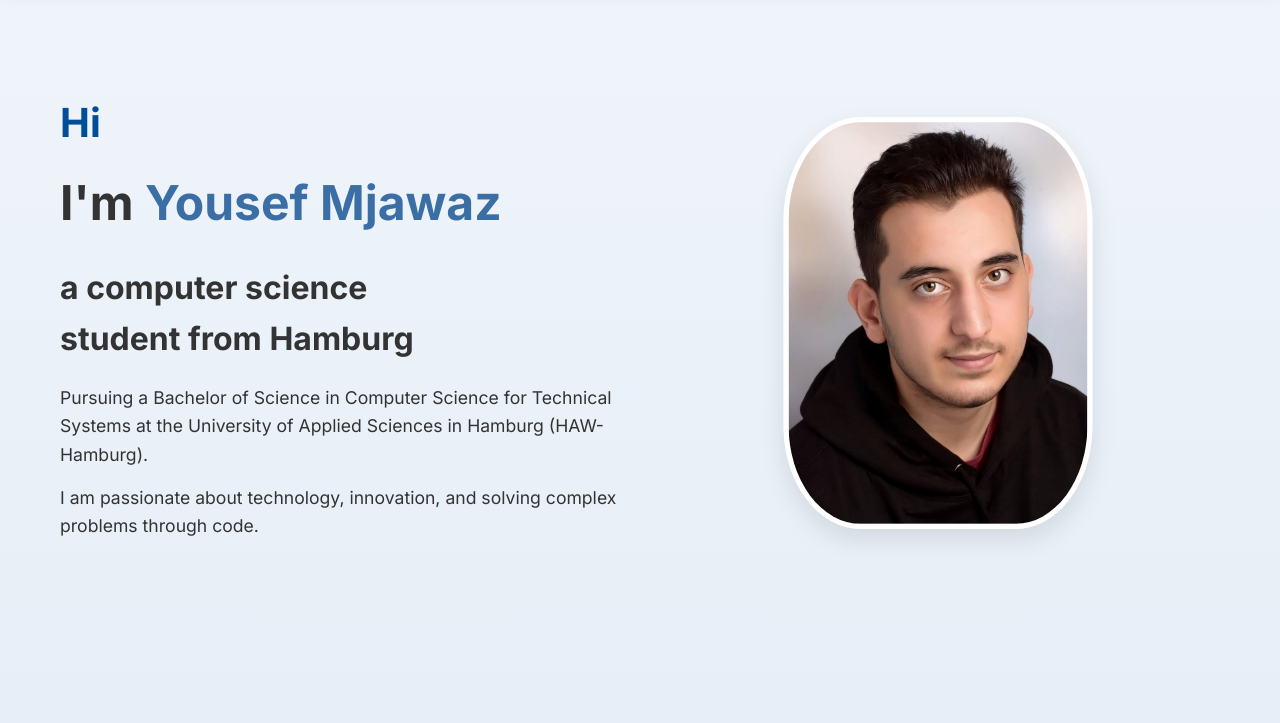
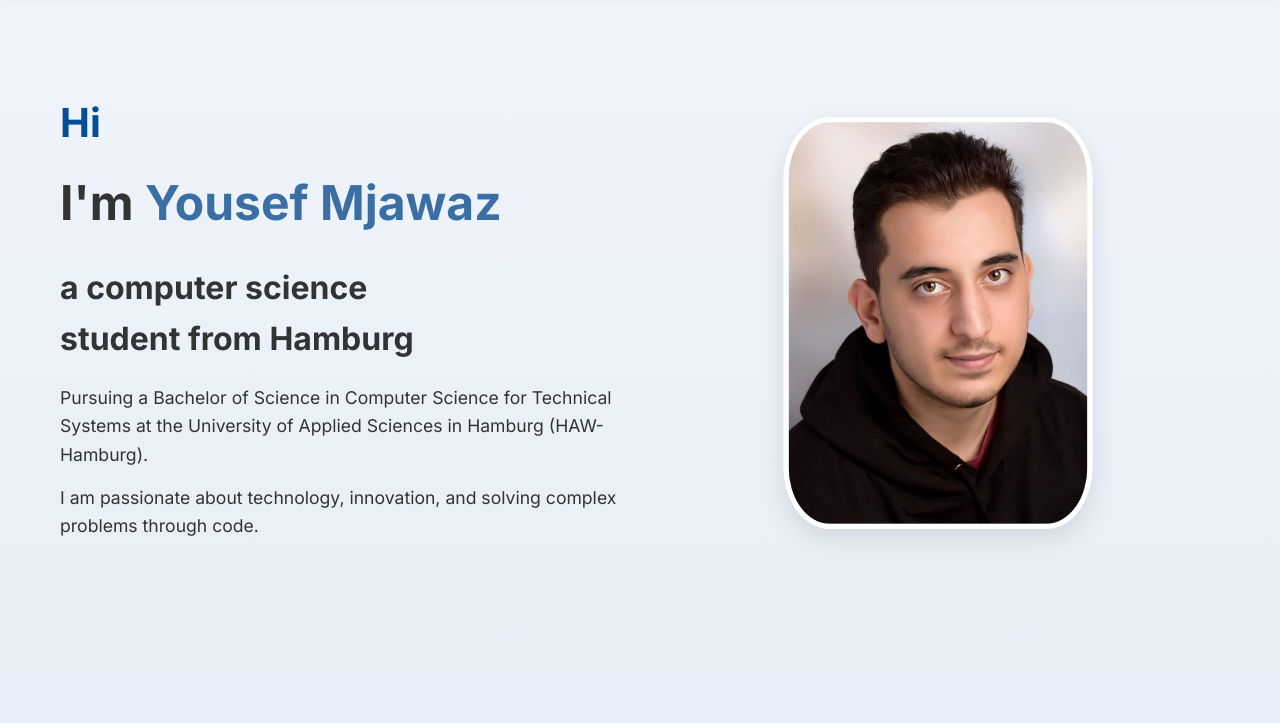
Before and after one commit to mjawaz/portfolio, a plain HTML site: page index.html in a window 1280 px wide. Shown: the part 77-800 px from the top of the page. Drawn offline with Linux system fonts and the light colour scheme.

Commit message:
Update styles.css

```diff
--- a/css/styles.css
+++ b/css/styles.css
@@ -226,7 +226,7 @@ nav ul li {
 .profile-large {
     width: 300px;
     height: 400px;
-    border-radius: 25%;
+    border-radius: 15%;
     object-fit: cover;
     border: 5px solid var(--white);
     box-shadow: 0 10px 25px rgba(0, 0, 0, 0.1);
```
